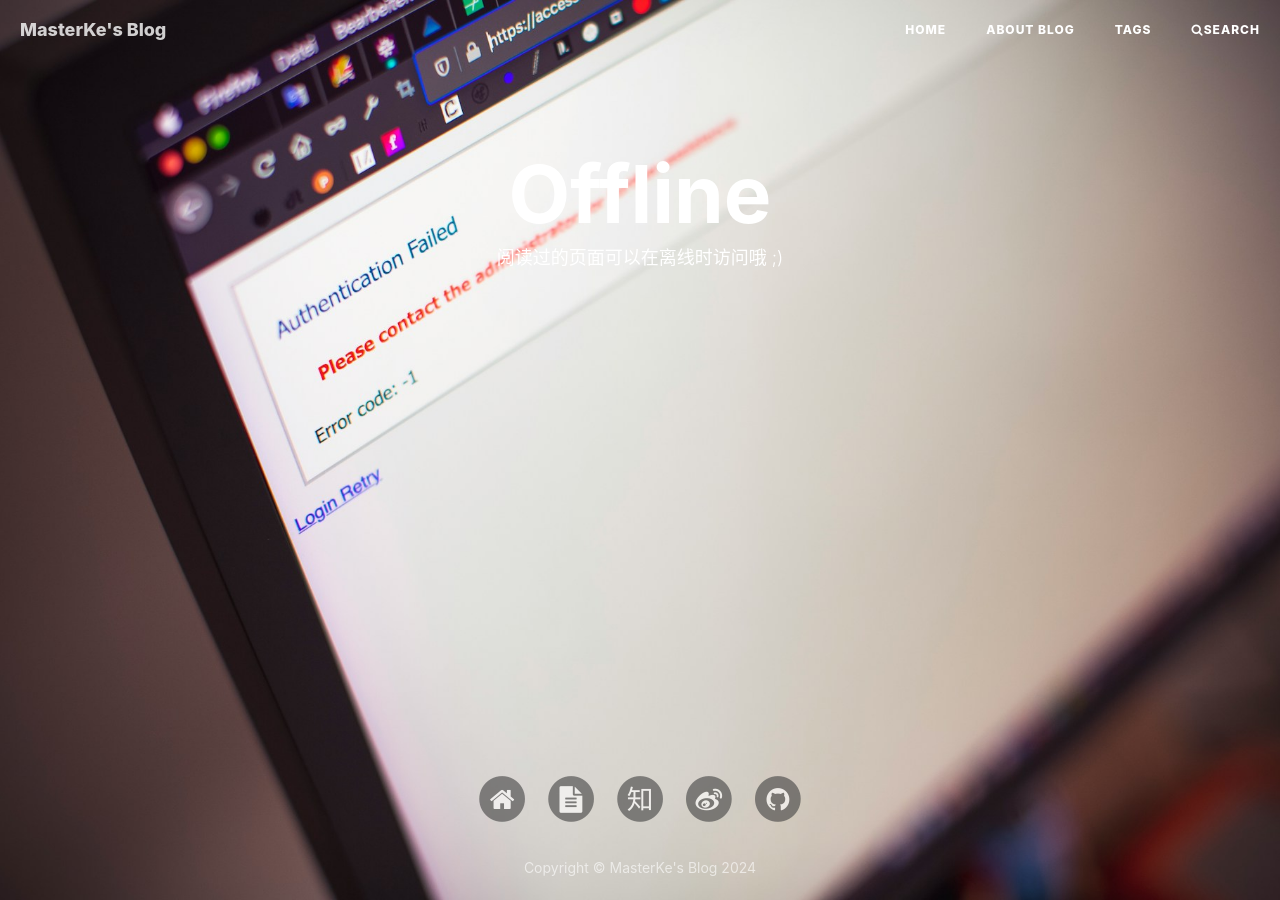
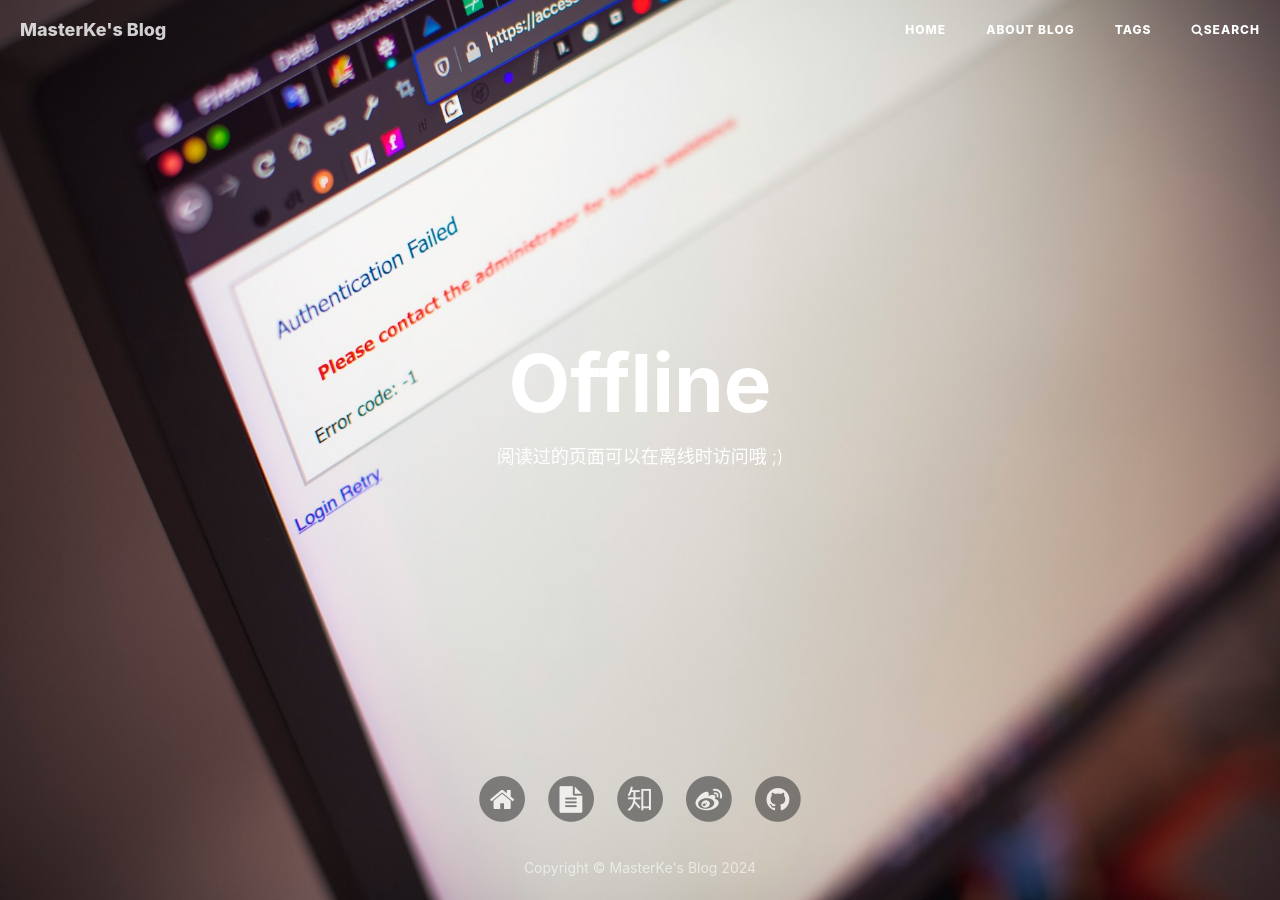
Before and after one commit to MasterKe2003/blog, a Jekyll site: the page built from offline.html, in a window 1280 px wide. Built offline with Jekyll 4.4.1, drawn with Linux system fonts in a browser that asks for light colours; nearby versions of some CDN libraries; comment, search, counter and statistics services are not loaded.

Commit message:
修改头部背景颜色，统一头图高度

```diff
--- a/_includes/intro-header.html
+++ b/_includes/intro-header.html
@@ -3,35 +3,37 @@
     @param {boolean} short
 {% endcomment %}
 
-{% if include.type == 'post' or include.type == 'page' %}
+
 <style type="text/css">
-    header.intro-header{
+    header.intro-header {
         position: relative;
+        height: 400px; /* 统一高度 */
         background-image: url('{{ site.baseurl }}/{% if page.header-img %}{{ page.header-img }}{% else %}{{ site.header-img }}{% endif %}');
         background: {{ page.header-bg-css }};
+        overflow: hidden;
     }
 
     {% if page.header-mask %}
-    header.intro-header .header-mask{
+    header.intro-header .header-mask {
         width: 100%;
         height: 100%;
         position: absolute;
-        background: rgba(0,0,0, {{ page.header-mask }});
+        background: rgba(0, 0, 0, {{ page.header-mask }});
     }
     {% endif %}
+    header iframe {
+        width: 100%;
+        height: 100%;
+        border: 0;
+    }
 </style>
-{% endif %}
 
-{% if include.type == 'post' %}
-{% if page.header-style == 'text' %}
-<header class="intro-header style-text" >
-{% else %}
-<header class="intro-header" >
-{% endif %}
+{% if include.type == 'post' or include.type == 'page' %}
+<header class="intro-header">
     <div class="header-mask"></div>
     {% if page.header-img-credit %}
     <div class="header-img-credit">
-        Image by <a href="//{{page.header-img-credit-href}}">{{page.header-img-credit}}</a>
+        Image by <a href="//{{ page.header-img-credit-href }}">{{ page.header-img-credit }}</a>
     </div>
     {% endif %}
     <div class="container">
@@ -44,7 +46,6 @@
                         {% endfor %}
                     </div>
                     <h1>{{ page.title }}</h1>
-                    {% comment %} always create a h2 for keeping the margin {% endcomment %}
                     <h2 class="subheading">{{ page.subtitle }}</h2>
                     <span class="meta">Posted by {% if page.author %}{{ page.author }}{% else %}{{ site.title }}{% endif %} on {{ page.date | date: "%B %-d, %Y" }}</span>
                 </div>
@@ -55,23 +56,8 @@
 {% endif %}
 
 {% if include.type == 'keynote' %}
-<style type="text/css">
-    header.intro-header{
-        height: 500px;
-        overflow: hidden;
-    }
-    header.intro-header .container{
-        visibility: hidden;
-    }
-    header iframe{
-        width: 100%;
-        height: 100%;
-        border: 0;
-    }
-</style>
-<header class="intro-header" >
-    <iframe src="{{page.iframe}}"></iframe>
-    <!-- keep for SEO -->
+<header class="intro-header">
+    <iframe src="{{ page.iframe }}"></iframe>
     <div class="container">
         <div class="row">
             <div class="col-lg-8 col-lg-offset-2 col-md-10 col-md-offset-1">
@@ -82,10 +68,8 @@
                         {% endfor %}
                     </div>
                     <h1>{{ page.title }}</h1>
-                    {% comment %} always create a h2 for keeping the margin {% endcomment %}
                     <h2 class="subheading">{{ page.subtitle }}</h2>
-                    <span class="meta">Posted by {% if page.author %}{{ page.author }}{% else %}{{ site.title }}{% endif %}
-                        on {{ page.date | date: "%B %-d, %Y" }}</span>
+                    <span class="meta">Posted by {% if page.author %}{{ page.author }}{% else %}{{ site.title }}{% endif %} on {{ page.date | date: "%B %-d, %Y" }}</span>
                 </div>
             </div>
         </div>
@@ -94,16 +78,12 @@
 {% endif %}
 
 {% if include.type == 'page' %}
-<header class="intro-header" style="background-image: url('{{ site.baseurl }}/{% if page.header-img %}{{ page.header-img }}{% else %}{{ site.header-img }}{% endif %}')">
+<header class="intro-header">
     <div class="header-mask"></div>
     <div class="container">
         <div class="row">
             <div class="col-lg-8 col-lg-offset-2 col-md-10 col-md-offset-1">
-        {% if include.short %}
                 <div class="site-heading" id="tag-heading">
-        {% else %}
-        <div class="site-heading">
-        {% endif %}
                     <h1>{% if page.title %}{{ page.title }}{% else %}{{ site.title }}{% endif %}</h1>
                     <span class="subheading">{{ page.description }}</span>
                 </div>
--- a/css/hux-blog.css
+++ b/css/hux-blog.css
@@ -1103,7 +1103,7 @@
 }
 .intro-header {
   background: no-repeat center center;
-  background-color:#f9eccf;
+  background-color:#f47262;
   background-attachment: scroll;
   -webkit-background-size: cover;
   -moz-background-size: cover;
```
Also changed, not shown: css/hux-blog.min.css. Lines whose indentation alone changed are shown as unchanged.
